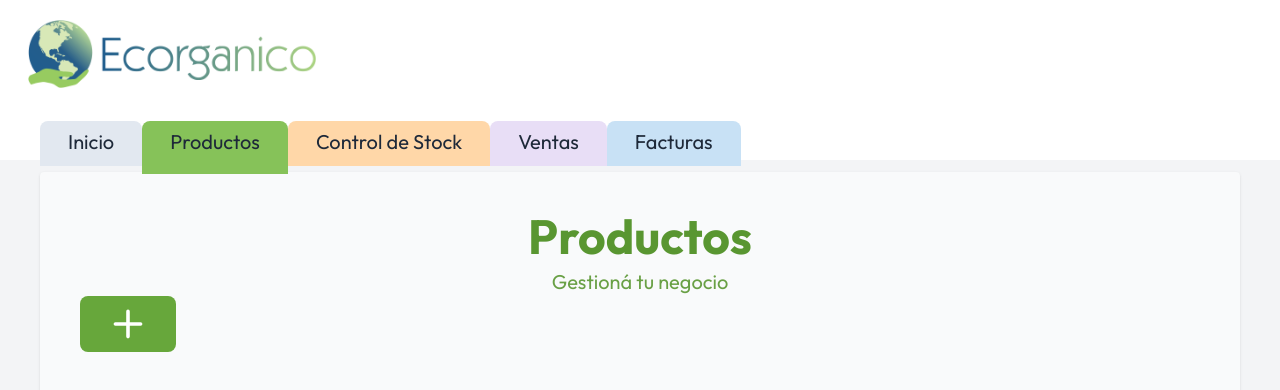
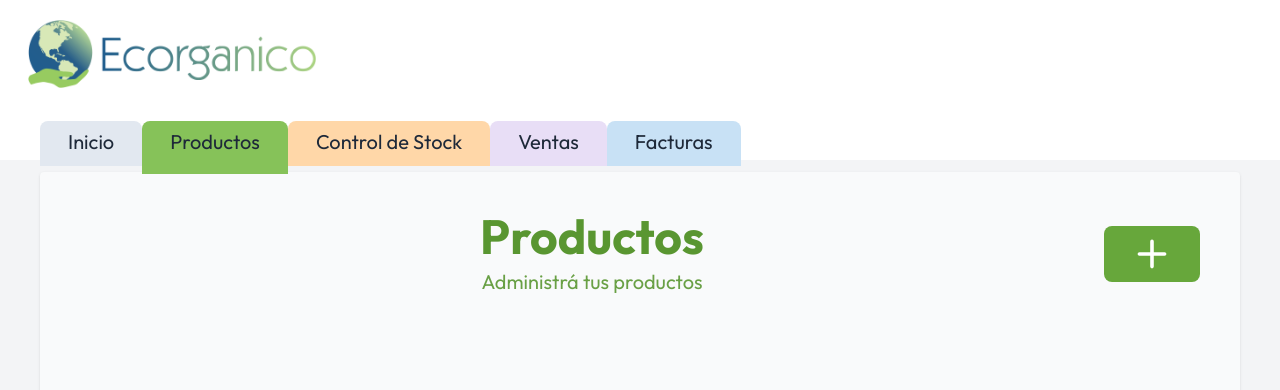
Before and after one commit to Valenmar03/frontend_gestionEco, a React (Vite) app: page /products in a window 1280 px wide. Shown: the top 390 px of the page. Built offline with nearby package versions, Linux system fonts and the light colour scheme.

Commit message:
Add @tanstack/react-table dependency; refactor ModalComponent and ProductsView for better product management

```diff
--- a/package.json
+++ b/package.json
@@ -12,6 +12,7 @@
   "dependencies": {
     "@heroicons/react": "^2.2.0",
     "@tailwindcss/vite": "^4.0.7",
+    "@tanstack/react-table": "^8.21.2",
     "react": "^19.0.0",
     "react-dom": "^19.0.0",
     "react-router-dom": "^7.2.0",
--- a/src/components/ModalComponent.tsx
+++ b/src/components/ModalComponent.tsx
@@ -1,13 +1,13 @@
-import { XMarkIcon } from "@heroicons/react/20/solid";
-
 type ModalComponentProps = {
    isOpen: boolean;
    setIsOpen: React.Dispatch<React.SetStateAction<boolean>>;
+   children: React.ReactNode;
 };
 
 export default function ModalComponent({
    isOpen,
    setIsOpen,
+   children,
 }: ModalComponentProps) {
    return (
       <div
@@ -20,18 +20,7 @@ export default function ModalComponent({
                   className="bg-white p-6 rounded-lg shadow-xl max-w-md w-full transform scale-95 opacity-100 animate-fade-in relative"
                   onClick={(e) => e.stopPropagation()}
                >
-                  <h2 className="text-3xl font-bold ">
-                     Agregar Producto
-                  </h2>
-                  <p className="mt-2 text-lg opacity-80">
-                     Ingrese todos los datos necesarios para poder agregar el producto
-                  </p>
-                  <button
-                     onClick={() => setIsOpen(false)}
-                     className="absolute top-2 right-2"
-                  >
-                     <XMarkIcon className="size-6 cursor-pointer hover:text-red-600 duration-200"/>
-                  </button>
+                  {children}
                </div>
             </div>
          )}
--- /dev/null
+++ b/src/components/Products/ProductForm.tsx
@@ -0,0 +1,8 @@
+
+export default function ProductForm() {
+  return (
+    <form>
+
+    </form>
+  )
+}
--- a/src/views/ProductsView.tsx
+++ b/src/views/ProductsView.tsx
@@ -1,30 +1,40 @@
 import { useState } from "react";
 import ModalComponent from "../components/ModalComponent";
-import { PlusIcon } from "@heroicons/react/20/solid";
-
-
-
+import { PlusIcon, XMarkIcon } from "@heroicons/react/20/solid";
 
 export default function ProductsView() {
    const [isOpen, setIsOpen] = useState(false);
 
    return (
       <main className="bg-gray-50 mx-10 p-10 shadow rounded">
+         <div className="flex justify-between items-center">
+            <div className="mx-auto">
                <h1 className="text-center text-5xl font-bold text-vida-loca-600">
                   Productos
                </h1>
                <h2 className="text-center text-xl mt-2 text-vida-loca-600/90">
-            Gestioná tu negocio
+                  Administrá tus productos
                </h2>
-         <div>
+            </div>
             <button
                onClick={() => setIsOpen(true)}
                className="px-6 py-1 bg-vida-loca-500 text-white font-semibold rounded-lg hover:bg-vida-loca-400 transition cursor-pointer"
             >
-              <PlusIcon className="size-12"/>
+               <PlusIcon className="size-12" />
             </button>
-            <ModalComponent isOpen={isOpen} setIsOpen={setIsOpen}/>
          </div>
+         <ModalComponent isOpen={isOpen} setIsOpen={setIsOpen}>
+            <h2 className="text-3xl font-bold ">Agregar Producto</h2>
+            <p className="mt-2 text-lg opacity-80">
+               Ingrese todos los datos necesarios para poder agregar el producto
+            </p>
+            <button
+               onClick={() => setIsOpen(false)}
+               className="absolute top-2 right-2"
+            >
+               <XMarkIcon className="size-6 cursor-pointer hover:text-red-600 duration-200" />
+            </button>
+         </ModalComponent>
       </main>
    );
 }
```
Also changed, not shown: 1 other file (tests, documents, lock files or other folders). Lines whose indentation alone changed are shown as unchanged.
